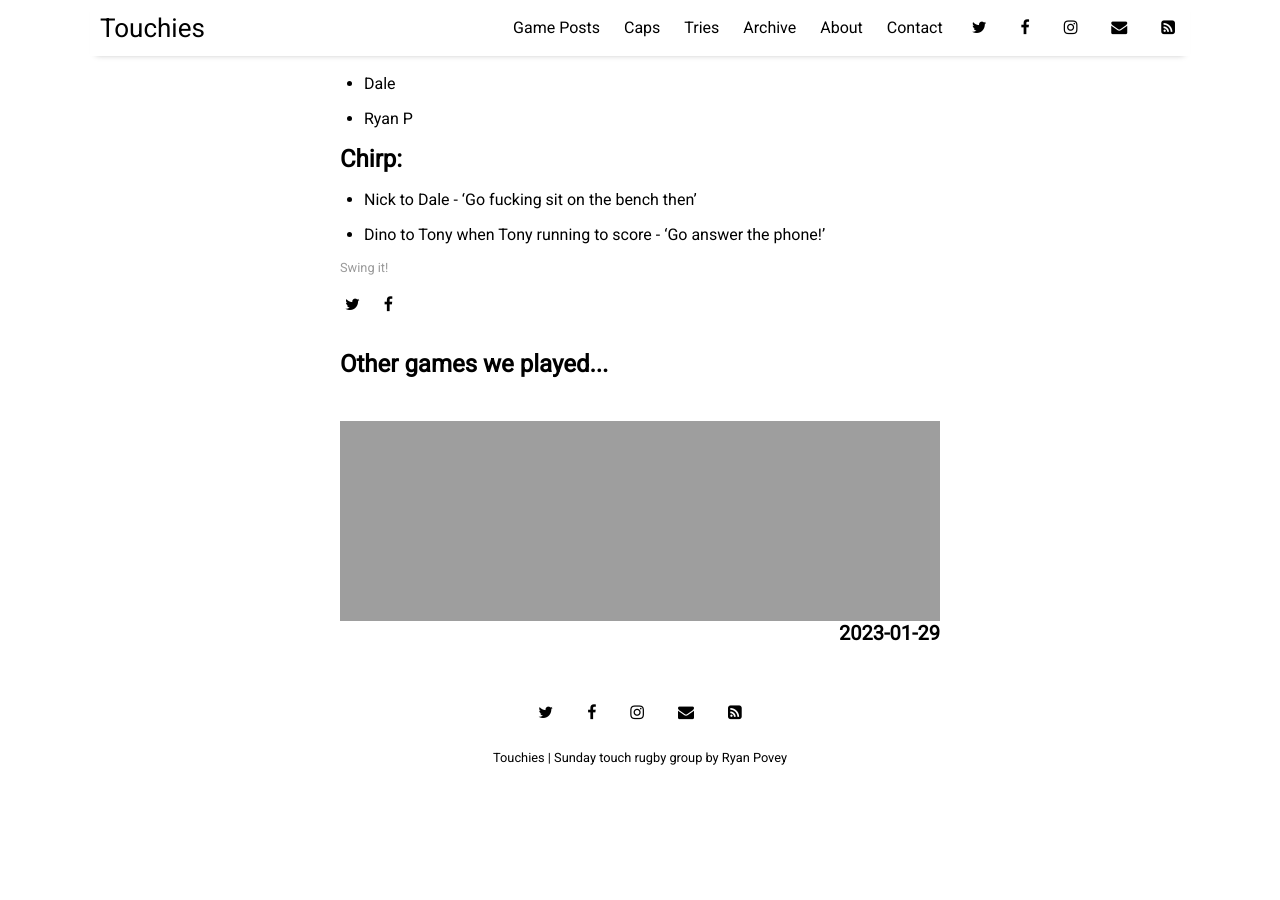
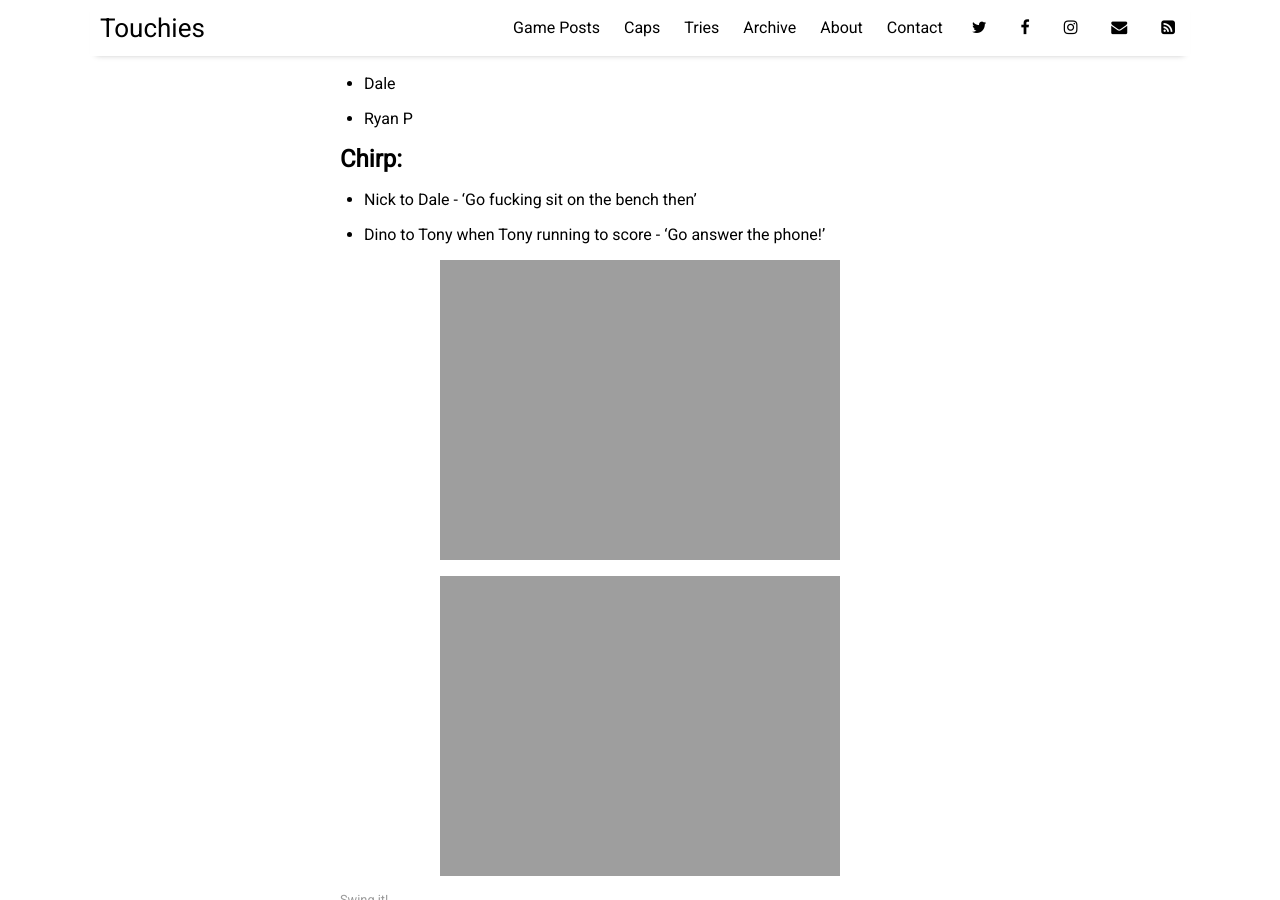
Before and after one commit to sundayrugby/sundayrugby.github.io, a Jekyll site: the page built from _posts/2023-02-05-AG.md, in a window 1280 px wide and 900 px high, scrolled down 1835 px. Built offline with Jekyll 4.4.1, drawn with Linux system fonts in a browser that asks for light colours; nearby versions of some CDN libraries; before the commit the page ends 2631 px from its top, so only the background shows below that.

Commit message:
Update 2023-02-05-AG.md

```diff
--- a/_posts/2023-02-05-AG.md
+++ b/_posts/2023-02-05-AG.md
@@ -72,3 +72,8 @@
 
 * Nick to Dale - 'Go fucking sit on the bench then'
 * Dino to Tony when Tony running to score - 'Go answer the phone!'
+
+
+![alt text](https://sundayrugby.github.io/assets/img/2023_02_05_a.jpg "Behind the scenes!")
+
+![alt text](https://sundayrugby.github.io/assets/img/2023_02_05_b.jpg "Behind the scenes!")
```
